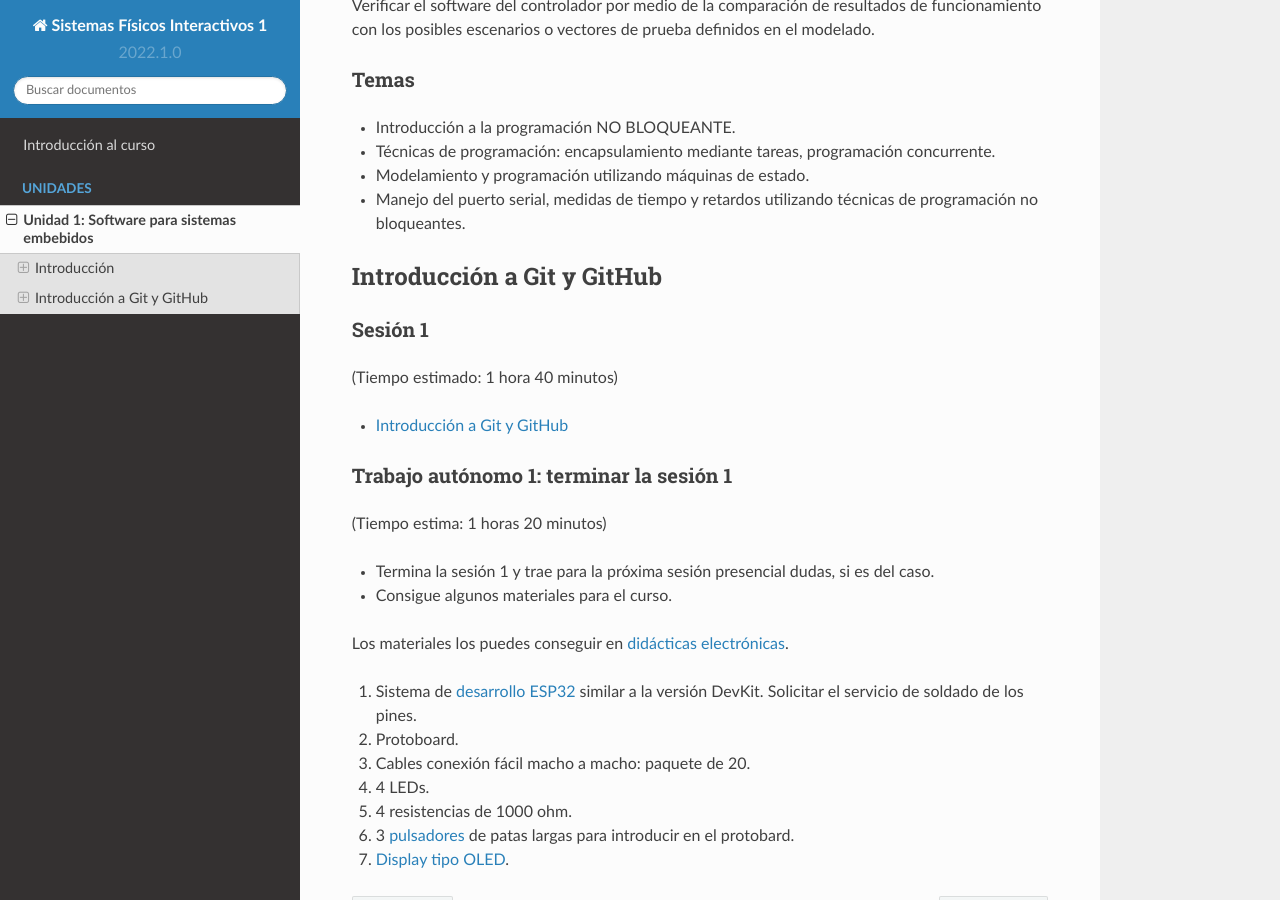
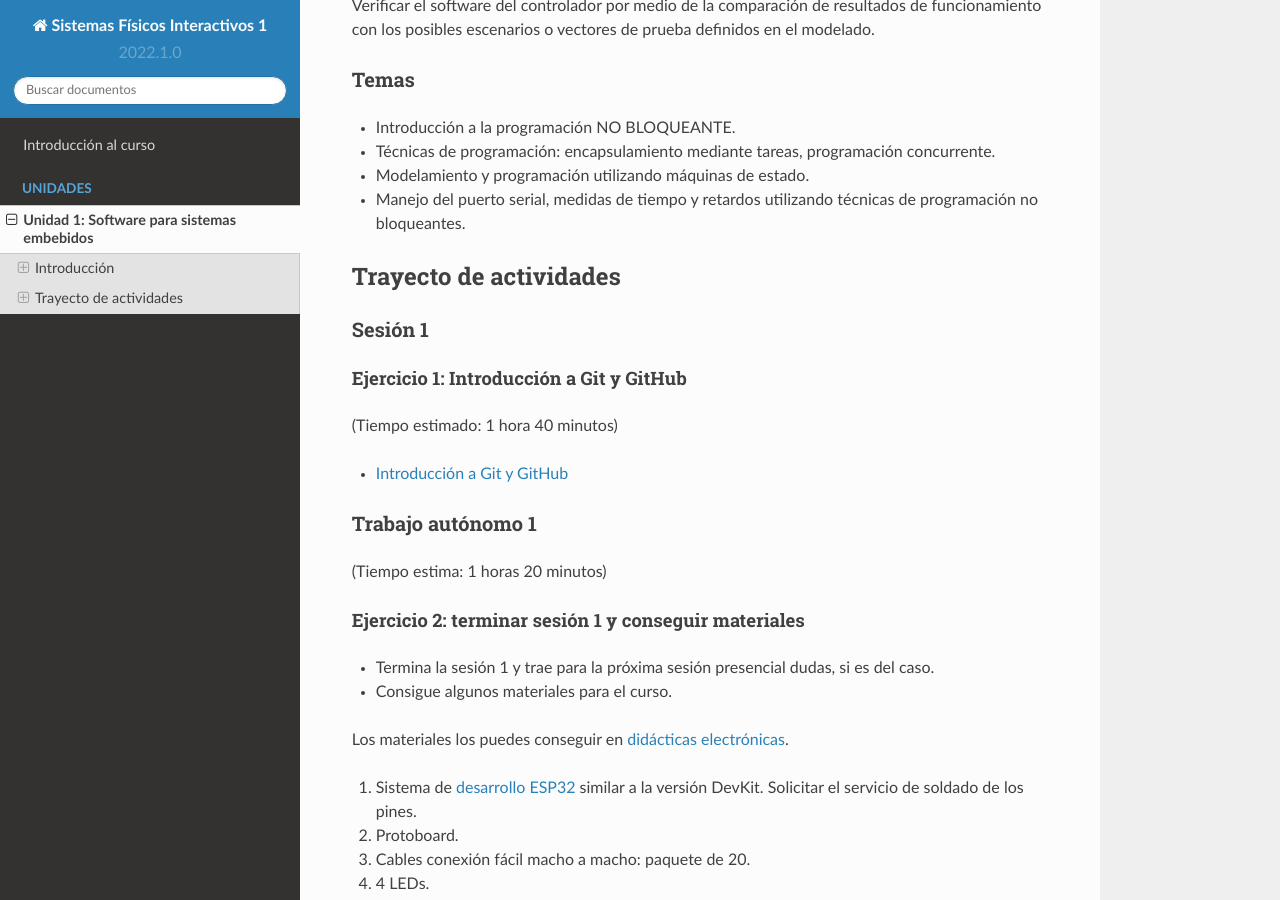
Before and after one commit to juanferfranco/SistemasFisicosInteractivos1, a Sphinx documentation site: the page built from docs/_unidad1/unidad1.rst, in a window 1280 px wide and 900 px high, scrolled down 632 px. Built offline with Sphinx 7.4.7 and the Read the Docs theme 2.0.0, drawn with Linux system fonts in a browser that asks for light colours.

Commit message:
update index

```diff
--- a/docs/_unidad1/unidad1.rst
+++ b/docs/_unidad1/unidad1.rst
@@ -41,11 +41,16 @@ Temas
 * Manejo del puerto serial, medidas de tiempo y retardos
   utilizando técnicas de programación no bloqueantes.
 
-Introducción a Git y GitHub
-------------------------------
+Trayecto de actividades
+---------------------------
+
 
 Sesión 1
 *************
+
+Ejercicio 1: Introducción a Git y GitHub
+^^^^^^^^^^^^^^^^^^^^^^^^^^^^^^^^^^^^^^^^^^^^^^
+
 (Tiempo estimado: 1 hora 40 minutos)
 
 .. toctree::
@@ -53,9 +58,13 @@ Sesión 1
 
     Introducción a Git y GitHub <./introGit>
 
-Trabajo autónomo 1: terminar la sesión 1
-*******************************************
+
+Trabajo autónomo 1
+*********************
 (Tiempo estima: 1 horas 20 minutos)
+
+Ejercicio 2: terminar sesión 1 y conseguir materiales
+^^^^^^^^^^^^^^^^^^^^^^^^^^^^^^^^^^^^^^^^^^^^^^^^^^^^^^
 
 * Termina la sesión 1 y trae para la próxima sesión presencial dudas, si es del caso.
 * Consigue algunos materiales para el curso.
```
